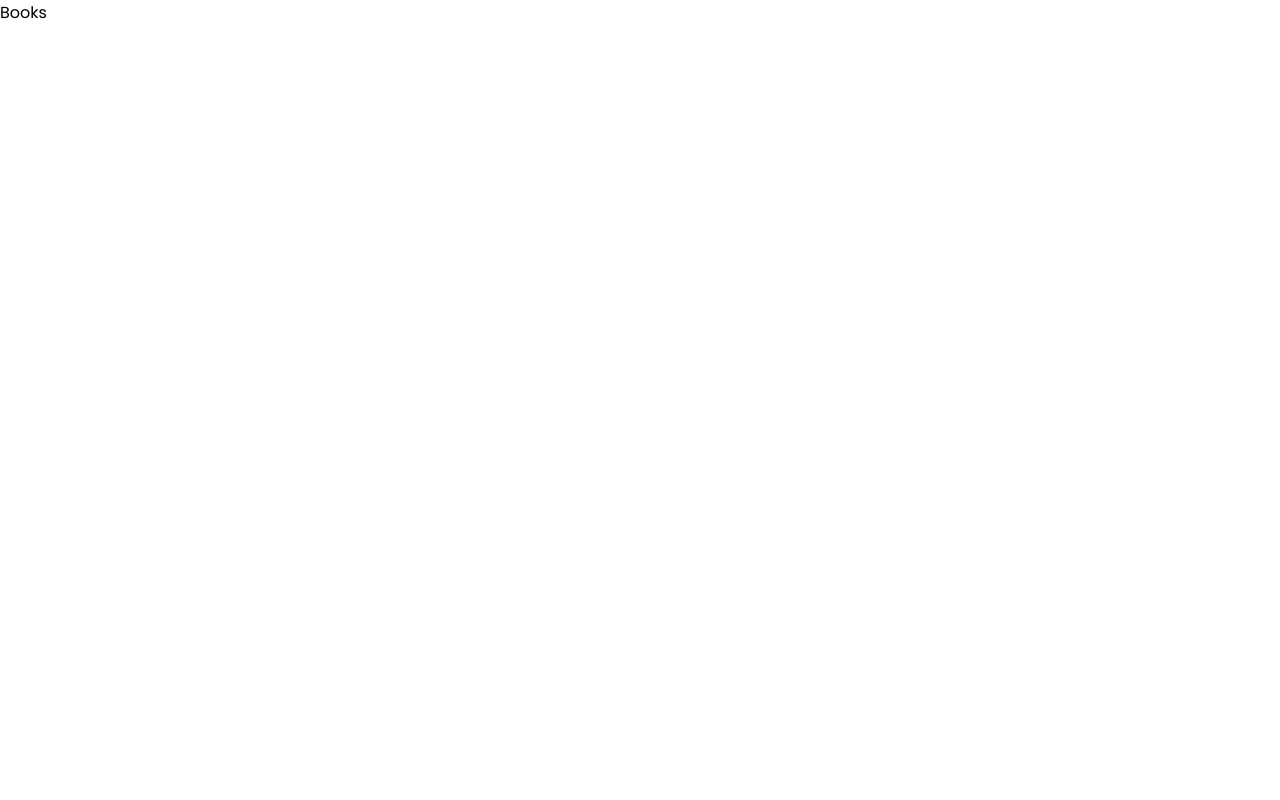
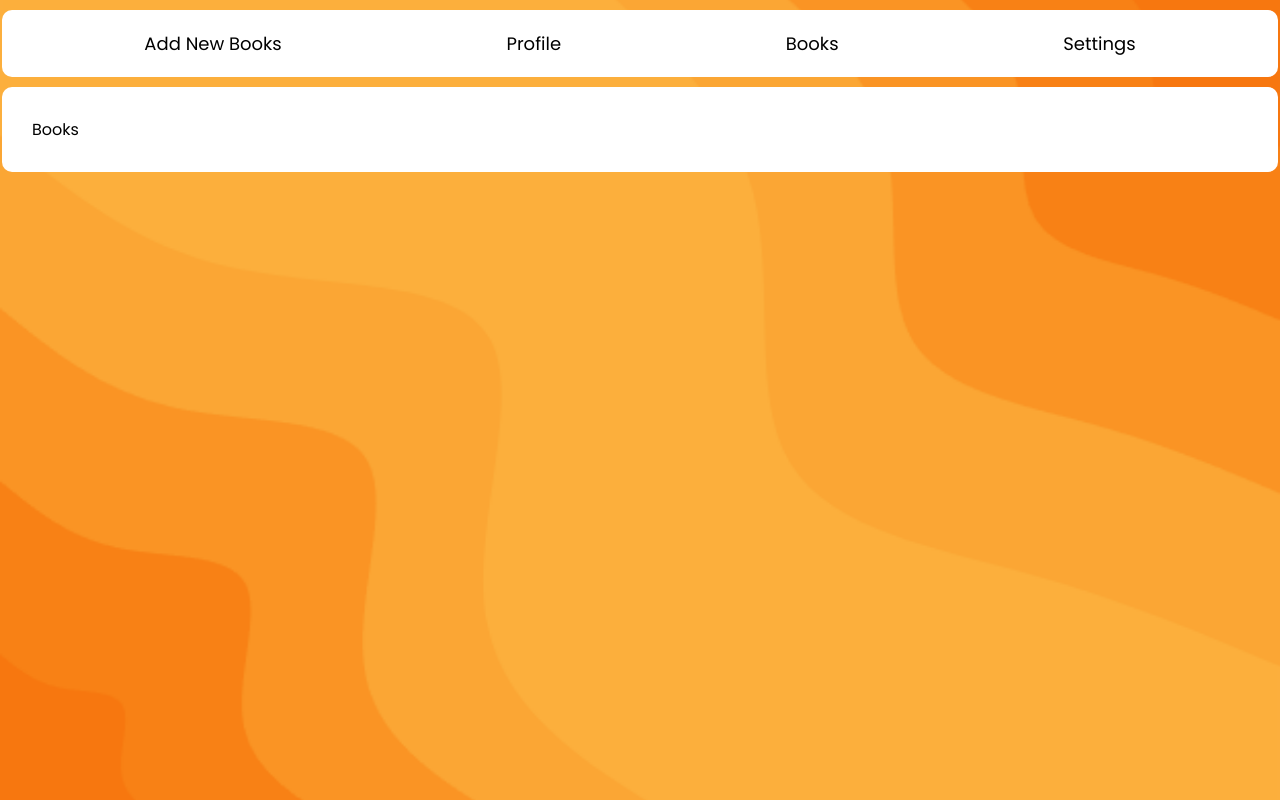
Before and after one commit to Shashank-R87/Personal-Finance-Tracker, a React (Create React App) app: page /books in a window 1280 px wide. Built offline with nearby package versions, Linux system fonts and the light colour scheme.

Commit message:
Minor Changes

```diff
--- a/src/components/Navbar.js
+++ b/src/components/Navbar.js
@@ -1,14 +1,22 @@
 import React from 'react'
 import "../App.css"
 import NavBarButton from './NavBarButton'
+import { useNavigate } from 'react-router-dom'
 
 function Navbar() {
+
+    const navigate = useNavigate();
+
+    const navigateonClick = (value) => {
+        navigate(`/${value}`, { replace: true })
+    }
+
     return (
         <div className='NavBar' style={{ width: "95%", backgroundColor: 'white', display: "flex", justifyContent: 'space-around', alignItems: "center", borderRadius: 10, padding: "20px 30px 20px 30px" }}>
-            <NavBarButton id={"addnewbooks"} content={"Add New Books"} onClick={(e)=>{console.log(e.target.id)}} />
-            <NavBarButton id={"profile"} content={"Profile"} onClick={(e)=>{console.log(e.target.id)}} />
-            <NavBarButton id={"books"} content={"Books"} onClick={(e)=>{console.log(e.target.id)}} />
-            <NavBarButton id={"settings"} content={"Settings"} onClick={(e)=>{console.log(e.target.id)}} />
+            <NavBarButton id={"addnewbook"} content={"Add New Books"} onClick={(e) => { navigateonClick(e.target.id) }} />
+            <NavBarButton id={"profile"} content={"Profile"} onClick={(e) => { navigateonClick(e.target.id) }} />
+            <NavBarButton id={"books"} content={"Books"} onClick={(e) => { navigateonClick(e.target.id) }} />
+            <NavBarButton id={"settings"} content={"Settings"} onClick={(e) => { navigateonClick(e.target.id) }} />
         </div>
     )
 }
--- a/src/pages/AddNewBooks.js
+++ b/src/pages/AddNewBooks.js
@@ -1,9 +1,16 @@
 import React from 'react'
+import bg1 from "../assets/blob-scene-haikei-3.png"
+import Navbar from '../components/Navbar'
 
 function AddNewBooks() {
-  return (
-    <div>AddNewBooks</div>
-  )
+    return (
+        <div style={{ backgroundImage: `url(${bg1})`, width: "100vw", height: "100vh", backgroundRepeat: 'no-repeat', backgroundSize: 'cover', backgroundPosition: 'center', display: 'flex', justifyContent: 'start', alignItems: 'center', flexDirection: "column", gap: 20 }}>
+            <Navbar />
+            <div style={{ backgroundColor: 'white', width: "95%", padding: 30, borderRadius: 10, marginBottom: 10, display: 'flex', gap: 20, flexDirection: "column" }}>
+                Add New Books
+            </div>
+        </div>
+    )
 }
 
 export default AddNewBooks
--- a/src/pages/Books.js
+++ b/src/pages/Books.js
@@ -1,9 +1,16 @@
 import React from 'react'
+import Navbar from '../components/Navbar'
+import bg1 from "../assets/blob-scene-haikei-3.png"
 
 function Books() {
-  return (
-    <div>Books</div>
-  )
+    return (
+        <div style={{ backgroundImage: `url(${bg1})`, width: "100vw", height: "100vh", backgroundRepeat: 'no-repeat', backgroundSize: 'cover', backgroundPosition: 'center', display: 'flex', justifyContent: 'start', alignItems: 'center', flexDirection: "column", gap: 20 }}>
+            <Navbar />
+            <div style={{ backgroundColor: 'white', width: "95%", padding: 30, borderRadius: 10, marginBottom: 10, display: 'flex', gap: 20, flexDirection: "column" }}>
+                Books
+            </div>
+        </div>
+    )
 }
 
 export default Books
--- a/src/pages/IntialPage.js
+++ b/src/pages/IntialPage.js
@@ -1,4 +1,4 @@
-import React, { useEffect, useState } from 'react'
+import React, { useEffect } from 'react'
 import bg1 from "../assets/blob-scene-haikei.svg"
 import Loading from '../lottie/Loading'
 import auth from '../firebase'
@@ -13,7 +13,7 @@ function IntialPage() {
         onAuthStateChanged(auth, (user) => {
             setTimeout(() => {
                 if (user) {
-                    navigate("/profile", { replace: true });
+                    navigate("/addnewbook", { replace: true });
                 }
                 else {
                     navigate("/signup", { replace: true });
--- a/src/pages/LoginPage.js
+++ b/src/pages/LoginPage.js
@@ -6,7 +6,7 @@ import SubButton from '../components/SubButton'
 import SigninwithGoogle from '../components/SigninwithGoogle'
 import Loading from "../lottie/Loading"
 import { useNavigate } from 'react-router-dom'
-import { GoogleAuthProvider, createUserWithEmailAndPassword, signInWithEmailAndPassword, signInWithPopup, updateProfile } from 'firebase/auth'
+import { GoogleAuthProvider, signInWithEmailAndPassword, signInWithPopup } from 'firebase/auth'
 import auth from '../firebase'
 
 function LoginPage() {
@@ -16,13 +16,13 @@ function LoginPage() {
 	const provider = new GoogleAuthProvider();
 
 	const [loading, setLoading] = useState(false);
-	const [userDetails, setUserDetails] = useState({ name: "", email: "", password: "" });
+	const [userDetails, setUserDetails] = useState({ email: "", password: "" });
 
 	const login = () => {
 		setLoading(true);
 		signInWithEmailAndPassword(auth, userDetails.email, userDetails.password)
 			.then(() => {
-				navigate("/profile", { replace: true });
+				navigate("/addnewbook", { replace: true });
 			})
 			.catch((error) => {
 				alert(error.message)
@@ -50,8 +50,8 @@ function LoginPage() {
 					<Loading />
 					:
 					<div style={{ width: 500, borderRadius: 10, display: 'flex', justifyContent: 'center', alignItems: 'center', gap: 10, backgroundColor: "#F9F6EE", flexDirection: 'column', padding: 30, boxShadow: "10px 10px 100px rgb(0,0,0,0.30)" }}>
-						<CustomInput type={'email'} placeholder={"Email"} />
-						<CustomInput type={"password"} placeholder={"Password"} />
+						<CustomInput onChange={(e) => { setUserDetails({ ...userDetails, email: e.target.value }) }} type={'email'} placeholder={"Email"} />
+						<CustomInput onChange={(e) => { setUserDetails({ ...userDetails, password: e.target.value }) }} type={"password"} placeholder={"Password"} />
 						<LoginButton content={"Login"} onClick={() => { login() }} />
 						<div style={{ width: "95%", display: "flex", justifyContent: "space-between", alignItems: 'center', padding: 10 }}>
 							<h1 style={{ fontSize: 18, fontWeight: 400 }}>Don't have an account?</h1>
--- a/src/pages/Settings.js
+++ b/src/pages/Settings.js
@@ -1,9 +1,16 @@
 import React from 'react'
+import Navbar from '../components/Navbar'
+import bg1 from "../assets/blob-scene-haikei-3.png"
 
 function Settings() {
-  return (
-    <div>Settings</div>
-  )
+    return (
+        <div style={{ backgroundImage: `url(${bg1})`, width: "100vw", height: "100vh", backgroundRepeat: 'no-repeat', backgroundSize: 'cover', backgroundPosition: 'center', display: 'flex', justifyContent: 'start', alignItems: 'center', flexDirection: "column", gap: 20 }}>
+            <Navbar />
+            <div style={{ backgroundColor: 'white', width: "95%", padding: 30, borderRadius: 10, marginBottom: 10, display: 'flex', gap: 20, flexDirection: "column" }}>
+                Settings
+            </div>
+        </div>
+    )
 }
 
 export default Settings
--- a/src/pages/SignUpPage.js
+++ b/src/pages/SignUpPage.js
@@ -1,4 +1,4 @@
-import React, { useEffect, useState } from 'react'
+import React, { useState } from 'react'
 import CustomInput from '../components/CustomInput'
 import LoginButton from '../components/LoginButton'
 import SubButton from '../components/SubButton'
@@ -40,7 +40,7 @@ function SignUpPage() {
         setLoading(true);
         signInWithPopup(auth, provider)
             .then(() => {
-                navigate("/profile", { replace: true });
+                navigate("/addnewbook", { replace: true });
             })
             .catch((error) => {
                 alert(error.message)
```
